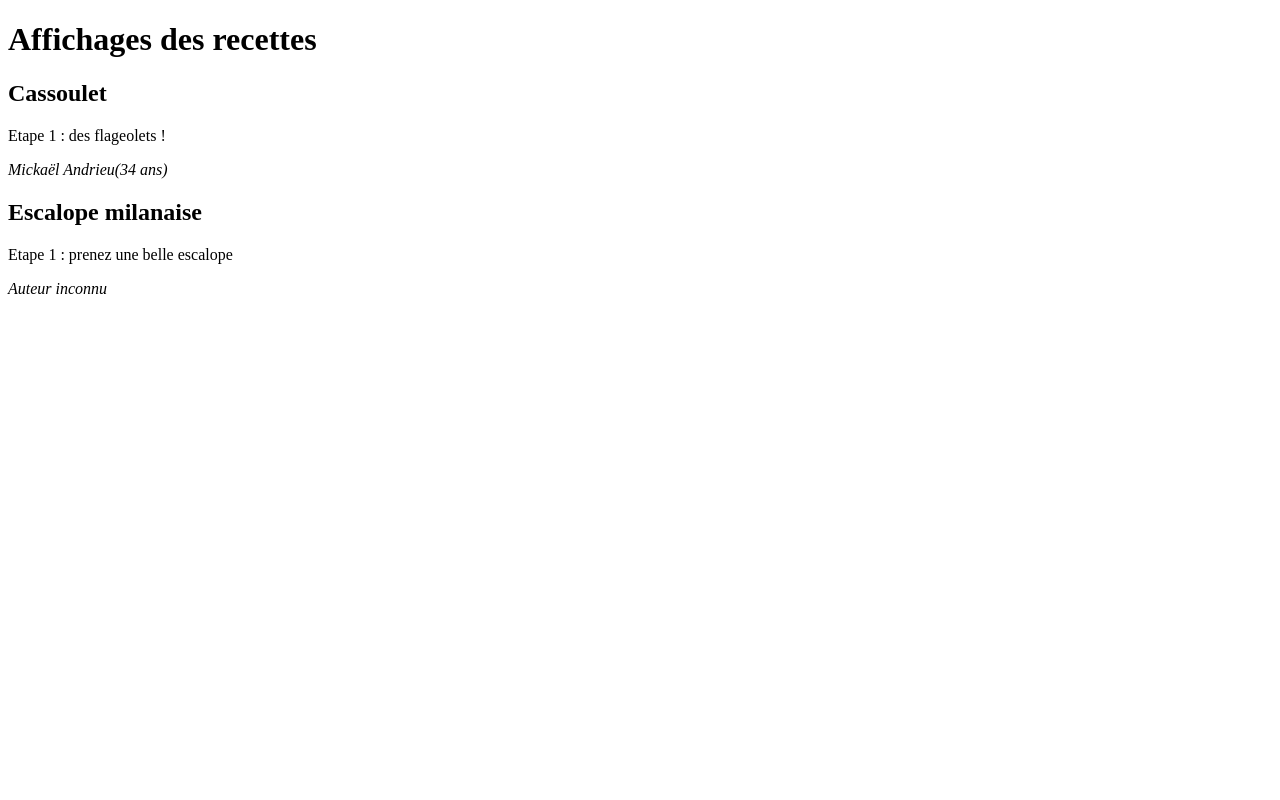
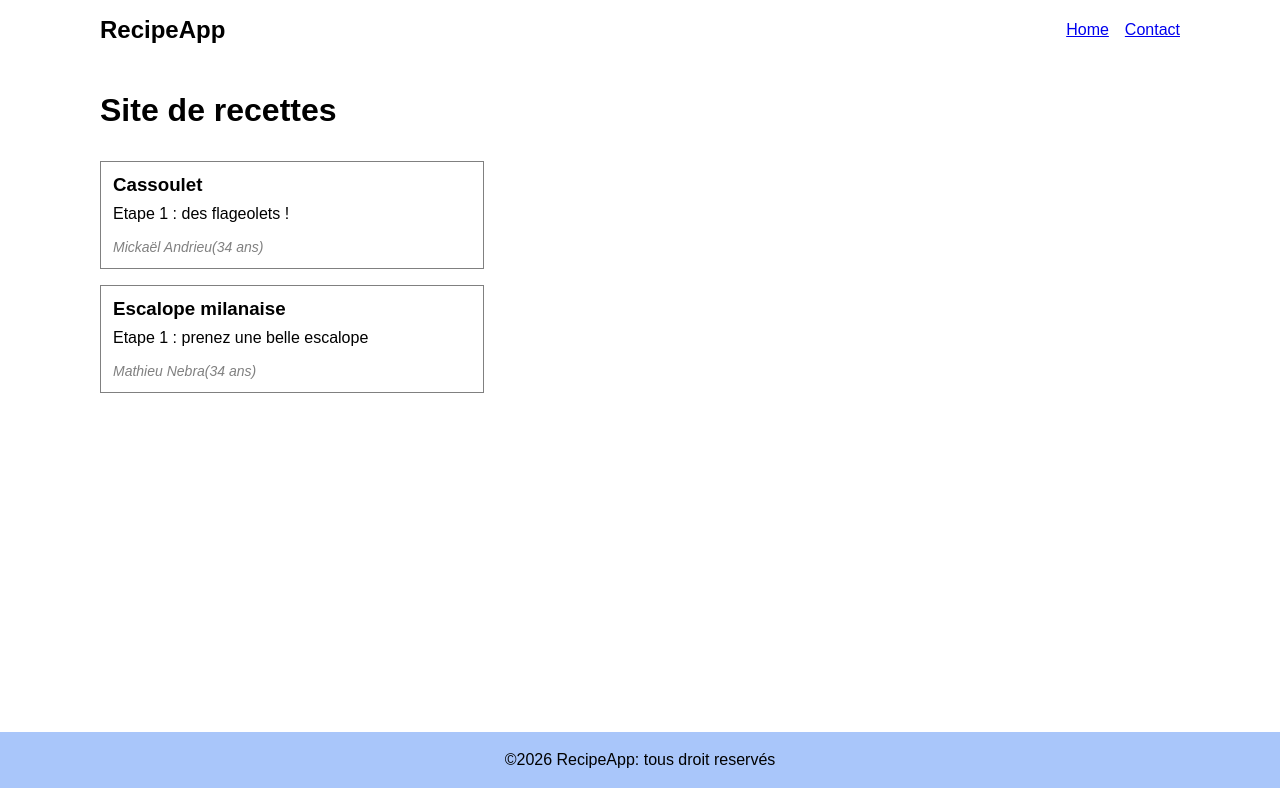
Before and after one commit to NitiemaAllassane/recipe-app, a PHP site: page / in a window 1280 px wide. Run offline with PHP 8.4, Linux system fonts and the light colour scheme.

Commit message:
Decomposition de mon code en module reutilisable

```diff
--- /dev/null
+++ b/components/footer.php
@@ -0,0 +1,6 @@
+
+<footer>
+    <div class="container">
+        <p>&copy;2026 RecipeApp: tous droit reservés</p>
+    </div>
+</footer>
--- /dev/null
+++ b/components/header.php
@@ -0,0 +1,43 @@
+<?php
+require_once(__DIR__ . '/../config/config.php');
+?>
+
+<link rel="stylesheet" href="./styles/headerStyle.css">
+
+<header>
+    <div class="container">
+        <nav>
+            <h1>RecipeApp</h1>
+            <ul>
+                <li><a href="<?= BASE_URL ?>index.php">Home</a></li>
+                <li><a href="<?= BASE_URL ?>pages/contact.php">Contact</a></li>
+            </ul>
+        </nav>
+    </div>
+</header>
+
+<style>
+    header {
+        padding-inline: 2em;
+        padding-block: 1em;
+        margin-bottom: 2rem;
+
+        h1 {
+            font-size: 1.5em;
+        }
+
+        nav {
+            display: flex;
+            justify-content: space-between;
+            align-items: center;
+        }
+
+        ul {
+            display: flex;
+            justify-content: center;
+            align-items: center;
+            gap: 1em;
+            list-style: none;
+        }
+    }
+</style>
--- /dev/null
+++ b/config/config.php
@@ -0,0 +1,5 @@
+<?php
+
+define('BASE_URL', '/learnPHP/');
+
+?>
--- a/index.php
+++ b/index.php
@@ -1,80 +1,6 @@
 <?php
-
-$users = [
-    [
-        'full_name' => 'Mickaël Andrieu',
-        'email' => 'mickael.andrieu@exemple.com',
-        'age' => 34,
-    ],
-    [
-        'full_name' => 'Mathieu Nebra',
-        'email' => 'mathieu.nebra@exemple.com',
-        'age' => 34,
-    ],
-    [
-        'full_name' => 'Laurène Castor',
-        'email' => 'laurene.castor@exemple.com',
-        'age' => 28,
-    ],
-];
-
-
-$recipes = [
-    [
-        'title' => 'Cassoulet',
-        'recipe' => 'Etape 1 : des flageolets !',
-        'author' => 'mickael.andrieu@exemple.com',
-        'is_enabled' => true,
-    ],
-    [
-        'title' => 'Couscous',
-        'recipe' => 'Etape 1 : de la semoule',
-        'author' => 'mickael.andrieu@exemple.com',
-        'is_enabled' => false,
-    ],
-    [
-        'title' => 'Escalope milanaise',
-        'recipe' => 'Etape 1 : prenez une belle escalope',
-        'author' => 'mathieu.nebra@exemple.com',
-        'is_enabled' => true,
-    ],
-];
-
-
-// Une fonction pour verifier si la recette est valide
-function  isValideRecipe(array $recipe): bool {
-    if (array_key_exists('is_enabled', $recipe)) {
-        $isEnabled = $recipe['is_enabled'];
-    } else {
-        $isEnabled = false;
-    }
-
-    return $isEnabled;
-}
-
-// UNe fonction pour obtenir toutes les recette valide
-function getRecipes(array $recipes): array {
-    $valideRecipes = [];
-
-    foreach ($recipes as $recipe) {
-        if (isValideRecipe($recipe)) {
-            $valideRecipes[] = $recipe;
-        }
-    }
-
-    return $valideRecipes;
-}
-
-// UNe fonction pour afficher le nom complet de l'utilisateur a partir de son email
-function displayAuthor(string $authorEmail, array $users): string {
-    foreach ($users as $user) {
-        if ($authorEmail === $user['email']) {
-            return $user['full_name'] . '(' . $user['age'] . ' ans)';
-        }
-
-        return "Auteur inconnu";
-    }
-}
+require_once(__DIR__ . '/utils/datas.php');
+require_once(__DIR__ . '/utils/functions.php');
 
 ?>
 
@@ -83,18 +9,28 @@ function displayAuthor(string $authorEmail, array $users): string {
 <head>
     <meta charset="UTF-8">
     <meta name="viewport" content="width=device-width, initial-scale=1.0">
-    <title>Recette de cuisine</title>
+    <link rel="stylesheet" href="styles/global.css">
+    <link rel="stylesheet" href="styles/headerStyle.css">
+    <link rel="stylesheet" href="styles/footerStyle.css">
+    <title>RecipeApp - Home</title>
 </head>
 <body>
 
-    <h1>Affichages des recettes</h1>
-    <?php foreach(getRecipes($recipes) as $recipe): ?>
-        <article>
-            <h2><?php echo $recipe['title']; ?></h2>
-            <p><?php echo $recipe['recipe']; ?></p>
-            <em><?php echo displayAuthor($recipe['author'], $users); ?></em>
-        </article>
-    <?php endforeach; ?>
+    <?php require_once(__DIR__ . '/components/header.php'); ?>
 
+    <main class="container">
+        <h1>Site de recettes</h1>
+        <div class="recipes">
+            <?php foreach(getRecipes($recipes) as $recipe): ?>
+                <article class="recipe">
+                    <h3><?php echo $recipe['title']; ?></h2>
+                    <p><?php echo $recipe['recipe']; ?></p>
+                    <em><?php echo displayAuthor($recipe['author'], $users); ?></em>
+                </article>
+            <?php endforeach; ?>
+        </div>
+    </main>
+
+    <?php require_once(__DIR__ . '/components/footer.php'); ?>
 </body>
 </html>
--- /dev/null
+++ b/styles/footerStyle.css
@@ -0,0 +1,5 @@
+footer {
+    background-color: rgb(169, 198, 250);
+    padding-block: 1em;
+    text-align: center;
+}
--- /dev/null
+++ b/styles/global.css
@@ -0,0 +1,51 @@
+* {
+    padding: 0;
+    margin: 0;
+    box-sizing: border-box;
+    font-family: sans-serif;
+}
+
+p {
+    font-size: 1em;
+    line-height: 1.5;
+    font-weight: 400;
+}
+
+.container {
+    max-width: 1080px;
+    margin-inline: auto;
+}
+
+main {
+    min-height: 80vh;
+    h1 {
+        margin-bottom: 2rem;
+    }
+}
+
+.recipes {
+    display: flex;
+    flex-direction: column;
+    gap: 1em;
+
+    .recipe {
+        border: 1px solid gray;
+        max-width: 100%;
+        width: 24em;
+        padding: 12px;
+    }
+
+    h3 {
+        margin-bottom: 6px;
+    }
+
+    p {
+        margin-bottom: 12px;
+    }
+
+    em {
+        font-size: 14px;
+        font-weight: 500;
+        color: gray;
+    }
+}
--- /dev/null
+++ b/styles/headerStyle.css
@@ -0,0 +1,23 @@
+header {
+    padding-inline: 2em;
+    padding-block: 1em;
+    margin-bottom: 2rem;
+
+    h1 {
+        font-size: 1.5em;
+    }
+
+    nav {
+        display: flex;
+        justify-content: space-between;
+        align-items: center;
+    }
+
+    ul {
+        display: flex;
+        justify-content: center;
+        align-items: center;
+        gap: 1em;
+        list-style: none;
+    }
+}
--- /dev/null
+++ b/utils/datas.php
@@ -0,0 +1,44 @@
+<?php
+
+$users = [
+    [
+        'full_name' => 'Mickaël Andrieu',
+        'email' => 'mickael.andrieu@exemple.com',
+        'age' => 34,
+    ],
+    [
+        'full_name' => 'Mathieu Nebra',
+        'email' => 'mathieu.nebra@exemple.com',
+        'age' => 34,
+    ],
+    [
+        'full_name' => 'Laurène Castor',
+        'email' => 'laurene.castor@exemple.com',
+        'age' => 28,
+    ],
+];
+
+
+$recipes = [
+    [
+        'title' => 'Cassoulet',
+        'recipe' => 'Etape 1 : des flageolets !',
+        'author' => 'mickael.andrieu@exemple.com',
+        'is_enabled' => true,
+    ],
+    [
+        'title' => 'Couscous',
+        'recipe' => 'Etape 1 : de la semoule',
+        'author' => 'mickael.andrieu@exemple.com',
+        'is_enabled' => false,
+    ],
+    [
+        'title' => 'Escalope milanaise',
+        'recipe' => 'Etape 1 : prenez une belle escalope',
+        'author' => 'mathieu.nebra@exemple.com',
+        'is_enabled' => true,
+    ],
+];
+
+
+?>
--- /dev/null
+++ b/utils/functions.php
@@ -0,0 +1,38 @@
+<?php
+
+// Une fonction pour verifier si la recette est valide
+function  isValideRecipe(array $recipe): bool {
+    if (array_key_exists('is_enabled', $recipe)) {
+        $isEnabled = $recipe['is_enabled'];
+    } else {
+        $isEnabled = false;
+    }
+
+    return $isEnabled;
+}
+
+// UNe fonction pour obtenir toutes les recette valide
+function getRecipes(array $recipes): array {
+    $valideRecipes = [];
+
+    foreach ($recipes as $recipe) {
+        if (isValideRecipe($recipe)) {
+            $valideRecipes[] = $recipe;
+        }
+    }
+
+    return $valideRecipes;
+}
+
+// UNe fonction pour afficher le nom complet de l'utilisateur a partir de son email
+function displayAuthor(string $authorEmail, array $users): string {
+    foreach ($users as $user) {
+        if ($authorEmail === $user['email']) {
+            return $user['full_name'] . '(' . $user['age'] . ' ans)';
+        }
+    }
+
+    return "Auteur inconnu";
+}
+
+?>
```
Also changed, not shown: pages/contact.php (added, +50 -0 lines), style.css (deleted, +0 -13 lines).
